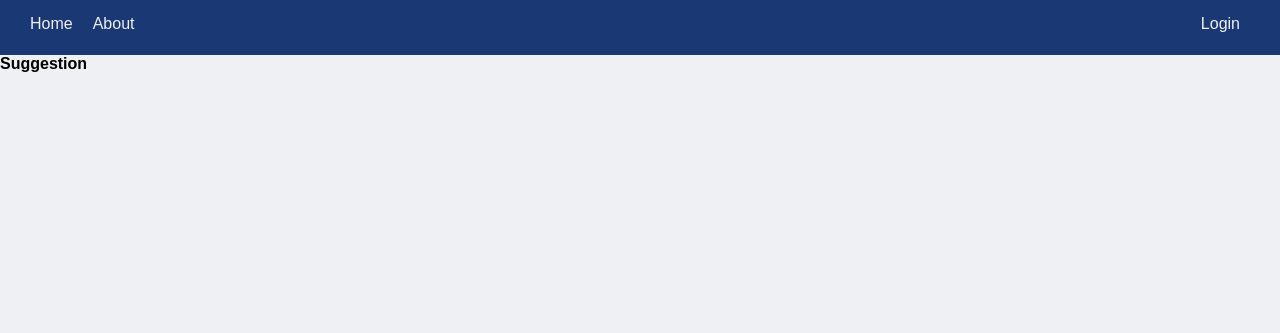
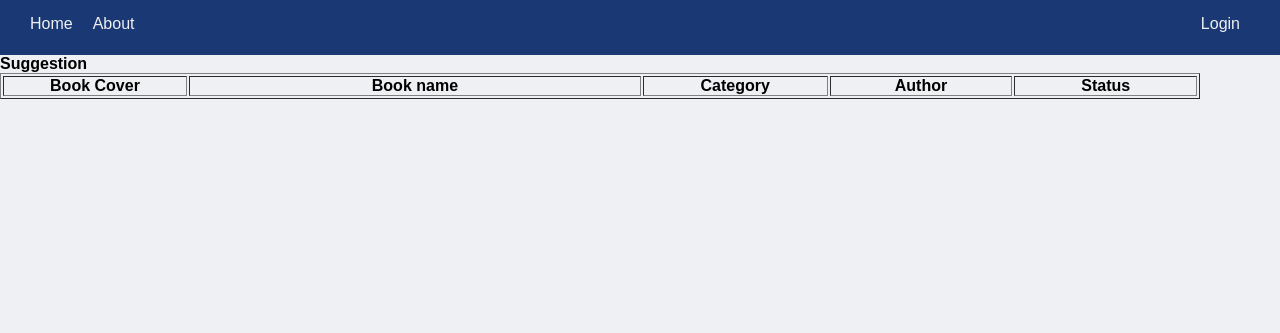
Before and after one commit to addie22/CS251-project, a PHP site: page /suggestion.php in a window 1280 px wide. Shown: the top 333 px of the page. Run offline with PHP 8.4, Linux system fonts and the light colour scheme; tables that the repository leaves empty or names only in its code hold one stand-in row (values such as "Sample post"); lists and menus that the app fills with data are empty.

Commit message:
suggestion function

```diff
--- a/byoulib/category_selected.php
+++ b/byoulib/category_selected.php
@@ -90,8 +90,8 @@ if (isset($_GET['name'])) {
 </style>
 
 <body>
-    <div class="nav" style="display: flex;">
-        <div class="left-group" style=" display:flex">
+    <div class="nav">
+        <div class="left-group">
             <ul>
                 <li><a href="home.php">Home</a></li>
                 <li><a href="#about">About</a></li>
--- a/byoulib/suggestion.php
+++ b/byoulib/suggestion.php
@@ -85,9 +85,60 @@ session_start();
             </ul>
         </div>
     </div>
+
     <div class="header">
         <h4>Suggestion</h4>
     </div>
+
+    <table width="1200" border="1" align="center">
+        <tr>
+            <th width="200">
+                <div align="center">Book Cover</div>
+            </th>
+            <th width="500">
+                <div align="center">Book name</div>
+            </th>
+            <th width="198">
+                <div align="center">Category</div>
+            </th>
+            <th width="198">
+                <div align="center">Author</div>
+            </th>
+            <th width="198">
+                <div align="center">Status</div>
+            </th>
+        </tr>
+        <form method="post" action="book.php">
+
+            <?php $query = "SELECT * FROM book WHERE suggestion = 'suggestion'";
+            $searchquery = mysqli_query($conn, $query);
+            while ($result = mysqli_fetch_array($searchquery)) {
+            ?>
+                <tr>
+                    <td>
+                        <div align="center"><?php
+                                            echo "<div id='img_div'>";
+                                            echo "<img src='images/" . $result['bookCover'] . "' >";
+                                            echo "</div>"; ?><div>
+                    </td>
+                    <td>
+                        <div align="center"><a href="book.php?id=<?php echo $result['bookID']; ?>"><?php echo $result["bookName"]; ?></a></div>
+                    </td>
+                    <td>
+                        <div align="center"><?php echo $result["category"]; ?></div>
+                    </td>
+                    <td>
+                        <div align="center"><?php echo $result["author"]; ?></div>
+                    </td>
+                    <td>
+                        <div align="center"><?php echo $result["status"]; ?></div>
+                    </td>
+                </tr>
+            <?php
+            }
+            ?>
+        </form>
+    </table>
 </body>
 
 </html>
```
Also changed, not shown: byoulib/book_manage1.php (+7 -0 lines).
